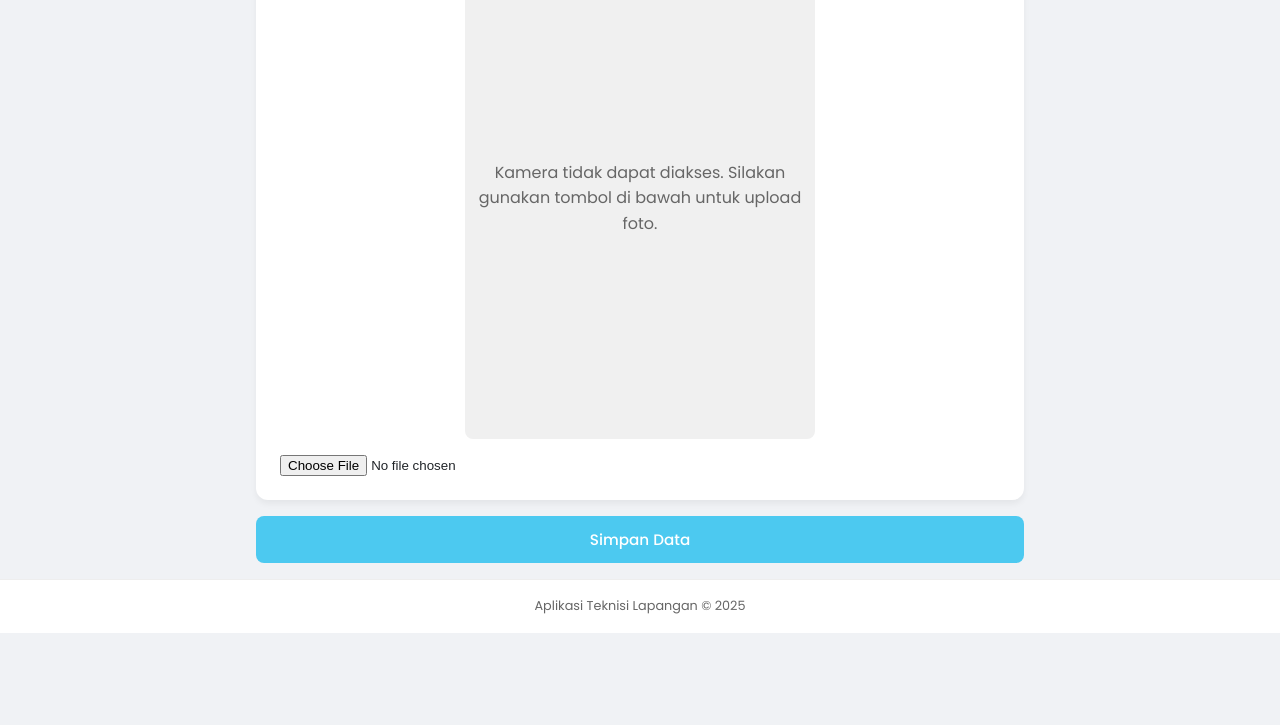
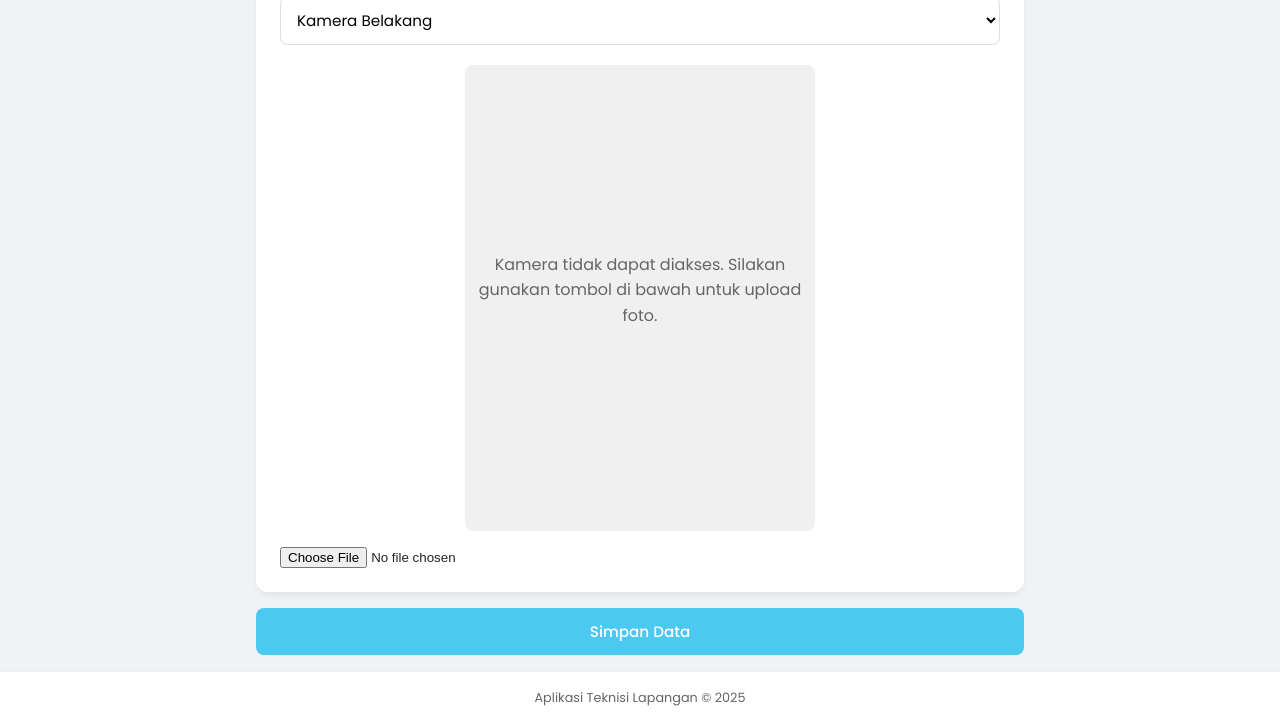
Before and after one commit to ferdi97/terusLaporan, a PHP site: page /evd/index.php in a window 1280 px wide. Shown: the part 1112-1837 px from the top of the page. Before the commit the page ends 1745 px from the top, so only its background shows below. Run offline with PHP 8.4, Linux system fonts and the light colour scheme; some libraries are stand-ins or nearby versions.

Commit message:
edit evd kamera

```diff
--- a/evd/index.php
+++ b/evd/index.php
@@ -1,4 +1,5 @@
 <?php
+date_default_timezone_set('Asia/Makassar'); // Set zona waktu ke WITA (Asia/Makassar)
 // Daftar STO
 $sto_list = array(
     "SMR1", "SMR2", "LMP", "TMD", "LOB", "SEM",
@@ -37,7 +38,8 @@ if ($_SERVER["REQUEST_METHOD"] == "POST") {
                     'latitude' => $latitude,
                     'longitude' => $longitude,
                     'foto' => $new_filename,
-                    'waktu' => date('Y-m-d H:i:s')
+                    'waktu' => date('Y-m-d H:i:s'),
+                    'timezone' => 'WITA'
                 );
 
                 // Simpan ke file JSON (bisa diganti dengan database)
@@ -294,6 +296,24 @@ if ($_SERVER["REQUEST_METHOD"] == "POST") {
             border-top: 1px solid #eee;
         }
 
+        /* Camera select dropdown */
+        #camera-select {
+            margin-top: 0.5rem;
+            background-color: white;
+            border: 1px solid #ddd;
+            border-radius: 8px;
+            padding: 0.75rem;
+            font-family: inherit;
+            font-size: 0.95rem;
+            width: 100%;
+        }
+
+        #camera-select:focus {
+            outline: none;
+            border-color: var(--accent-color);
+            box-shadow: 0 0 0 2px rgba(67, 97, 238, 0.2);
+        }
+
         /* Responsive adjustments */
         @media (min-width: 768px) {
             .header h1 {
@@ -417,6 +437,14 @@ if ($_SERVER["REQUEST_METHOD"] == "POST") {
                     <span>Swafoto</span>
                 </div>
                 <div class="form-body">
+                    <div class="form-group">
+                        <label for="camera-select">Pilih Kamera</label>
+                        <select class="form-control" id="camera-select">
+                            <option value="environment">Kamera Belakang</option>
+                            <option value="user">Kamera Depan</option>
+                        </select>
+                    </div>
+
                     <div class="camera-section">
                         <div class="camera-container">
                             <video id="camera-preview" autoplay playsinline></video>
@@ -458,6 +486,7 @@ if ($_SERVER["REQUEST_METHOD"] == "POST") {
         let defaultLng = 106.8456;
         let userLocated = false;
         let stream = null;
+        let currentFacingMode = 'environment';
 
         document.addEventListener('DOMContentLoaded', function() {
             initMap();
@@ -545,19 +574,15 @@ if ($_SERVER["REQUEST_METHOD"] == "POST") {
             }
         }
 
-        function initCamera() {
+        // Function to start camera with selected facing mode
+        function startCamera(facingMode) {
+            stopCamera(); // Stop any existing stream
+
             const video = document.getElementById('camera-preview');
-            const photoResult = document.getElementById('photo-result');
-            const captureBtn = document.getElementById('capture-btn');
-            const retakeBtn = document.getElementById('retake-btn');
-            const fileInput = document.getElementById('file-input');
-            const flashEffect = document.getElementById('flashEffect');
 
-            // Coba akses kamera
-            if (navigator.mediaDevices && navigator.mediaDevices.getUserMedia) {
             navigator.mediaDevices.getUserMedia({
                 video: {
-                        facingMode: 'environment',
+                    facingMode: facingMode,
                     width: { ideal: 1280 },
                     height: { ideal: 720 }
                 }
@@ -565,20 +590,31 @@ if ($_SERVER["REQUEST_METHOD"] == "POST") {
             .then(function(mediaStream) {
                 stream = mediaStream;
                 video.srcObject = mediaStream;
+                currentFacingMode = facingMode;
 
-                    // Atur orientasi video berdasarkan orientasi perangkat
                 video.onloadedmetadata = function() {
-                        const isPortrait = window.matchMedia("(orientation: portrait)").matches;
-                        if (isPortrait) {
-                            video.style.transform = 'rotate(0deg)';
-                        } else {
-                            video.style.transform = 'rotate(90deg)';
-                        }
+                    adjustVideoOrientation();
                 };
             })
             .catch(function(error) {
                 console.error("Error accessing camera: ", error);
-                    // Jika tidak bisa akses kamera, tampilkan input file
+                handleCameraError();
+            });
+        }
+
+        // Function to stop camera
+        function stopCamera() {
+            if (stream) {
+                stream.getTracks().forEach(track => track.stop());
+            }
+        }
+
+        // Function to handle camera error
+        function handleCameraError() {
+            const video = document.getElementById('camera-preview');
+            const fileInput = document.getElementById('file-input');
+            const captureBtn = document.getElementById('capture-btn');
+
             video.style.display = 'none';
             fileInput.style.display = 'block';
             captureBtn.style.display = 'none';
@@ -591,13 +627,36 @@ if ($_SERVER["REQUEST_METHOD"] == "POST") {
                 </p>
             `;
             video.parentNode.insertBefore(cameraError, video.nextSibling);
+        }
+
+        // Function to adjust video orientation
+        function adjustVideoOrientation() {
+            const video = document.getElementById('camera-preview');
+            const isPortrait = window.matchMedia("(orientation: portrait)").matches;
+            if (isPortrait) {
+                video.style.transform = 'rotate(0deg)';
+            } else {
+                video.style.transform = 'rotate(90deg)';
+            }
+        }
+
+        function initCamera() {
+            const video = document.getElementById('camera-preview');
+            const photoResult = document.getElementById('photo-result');
+            const captureBtn = document.getElementById('capture-btn');
+            const retakeBtn = document.getElementById('retake-btn');
+            const fileInput = document.getElementById('file-input');
+            const flashEffect = document.getElementById('flashEffect');
+            const cameraSelect = document.getElementById('camera-select');
+
+            // Start with default camera (back)
+            startCamera(currentFacingMode);
+
+            // Handle camera selection change
+            cameraSelect.addEventListener('change', function() {
+                const facingMode = this.value;
+                startCamera(facingMode);
             });
-            } else {
-                // Browser tidak mendukung getUserMedia, tampilkan input file
-                video.style.display = 'none';
-                fileInput.style.display = 'block';
-                captureBtn.style.display = 'none';
-            }
 
             // Tangkap foto
             captureBtn.addEventListener('click', function() {
@@ -649,12 +708,7 @@ if ($_SERVER["REQUEST_METHOD"] == "POST") {
             // Handle perubahan orientasi perangkat
             window.addEventListener('orientationchange', function() {
                 if (video.srcObject) {
-                    const isPortrait = window.matchMedia("(orientation: portrait)").matches;
-                    if (isPortrait) {
-                        video.style.transform = 'rotate(0deg)';
-                    } else {
-                        video.style.transform = 'rotate(90deg)';
-                    }
+                    adjustVideoOrientation();
                 }
             });
         }
```
Lines whose indentation alone changed are shown as unchanged.
